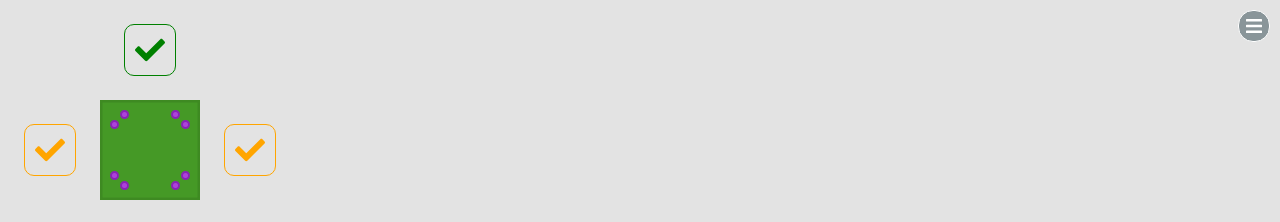
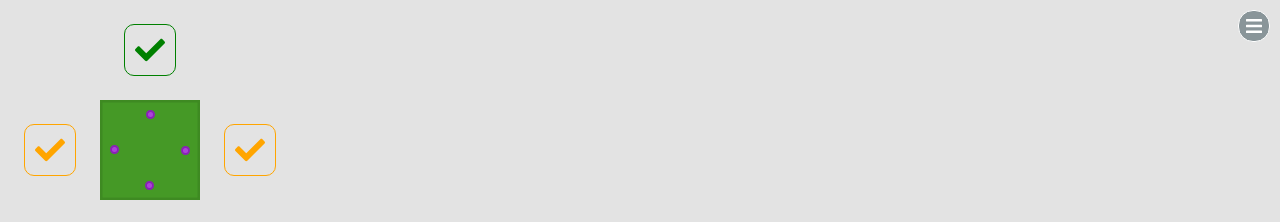
Before and after one commit to superosku/openssone, a React (Create React App) app: page / in a window 1280 px wide. Both pictures are taken after a click on the picture 150 px from the left and 150 px from the top of the page. Shown: the top 222 px of the page. Built offline with nearby package versions, Linux system fonts and the light colour scheme.

Commit message:
Add road points and debug

```diff
--- a/src/App.scss
+++ b/src/App.scss
@@ -177,6 +177,31 @@ html, body, #root, .main-container {
           right: 10px;
         }
       }
+      .debug-road {
+        position: absolute;
+        width: 5px;
+        height: 5px;
+        border-radius: 50%;
+        border: 2px solid #8923b5;
+        background-color: #ac42db;
+
+        &.debug-road-0 {
+          bottom: 10px;
+          right: 46px;
+        }
+        &.debug-road-1 {
+          bottom: 46px;
+          left: 10px;
+        }
+        &.debug-road-2 {
+          top: 10px;
+          left: 46px;
+        }
+        &.debug-road-3 {
+          top: 46px;
+          right: 10px;
+        }
+      }
 
       .piece-status {
         width: 100px;
--- a/src/App.tsx
+++ b/src/App.tsx
@@ -36,15 +36,18 @@ class Piece {
   sideTypes: [PieceSideType, PieceSideType, PieceSideType, PieceSideType];
   extraInfo: PieceExtraInfo
   sideConnections: [number, number, number, number, number, number, number, number];
+  roadConnections: [number, number, number, number];
 
   constructor(
     sideTypes: [PieceSideType, PieceSideType, PieceSideType, PieceSideType],
     extraInfo: PieceExtraInfo = PieceExtraInfo.empty,
     sideConnections: [number, number, number, number, number, number, number, number] = [1, 2, 3, 4, 5, 6, 7, 8],
+    roadConnections: [number, number, number, number] = [0, 0, 0, 0]
   ) {
     this.sideTypes = sideTypes
     this.extraInfo = extraInfo
     this.sideConnections = sideConnections
+    this.roadConnections = roadConnections
   }
 
   getBottom() {
@@ -310,7 +313,6 @@ class Piece {
         this.sideTypes[(3 + rotation) % 4],
       ],
       this.extraInfo,
-      // Fix SideConnection rotations
       [
         this.sideConnections[(0 + (rotation * 2)) % 8],
         this.sideConnections[(1 + (rotation * 2)) % 8],
@@ -320,6 +322,12 @@ class Piece {
         this.sideConnections[(5 + (rotation * 2)) % 8],
         this.sideConnections[(6 + (rotation * 2)) % 8],
         this.sideConnections[(7 + (rotation * 2)) % 8],
+      ],
+      [
+        this.roadConnections[(0 + rotation) % 4],
+        this.roadConnections[(1 + rotation) % 4],
+        this.roadConnections[(2 + rotation) % 4],
+        this.roadConnections[(3 + rotation) % 4],
       ]
     )
   }
@@ -338,32 +346,38 @@ const pieces = [
   new Piece(
     [PieceSideType.road, PieceSideType.empty, PieceSideType.empty, PieceSideType.empty,],
     undefined,
-    [1, 1, 1, 1, 1, 1, 1, 1]
+    [1, 1, 1, 1, 1, 1, 1, 1],
+    [1, 0, 0, 0]
   ),
   new Piece(
     [PieceSideType.road, PieceSideType.road, PieceSideType.empty, PieceSideType.empty,],
     undefined,
-    [1, 2, 2, 1, 1, 1, 1, 1]
+    [1, 2, 2, 1, 1, 1, 1, 1],
+    [1, 1, 0, 0]
   ),
   new Piece(
     [PieceSideType.road, PieceSideType.empty, PieceSideType.road, PieceSideType.empty,],
     undefined,
-    [1, 2, 2, 2, 2, 1, 1, 1]
+    [1, 2, 2, 2, 2, 1, 1, 1],
+    [1, 0, 1, 0]
   ),
   new Piece(
     [PieceSideType.empty, PieceSideType.road, PieceSideType.road, PieceSideType.road,],
     undefined,
-    [1, 1, 1, 2, 2, 3, 3, 1]
+    [1, 1, 1, 2, 2, 3, 3, 1],
+    [0, 1, 2, 3]
   ),
   new Piece(
     [PieceSideType.road, PieceSideType.road, PieceSideType.road, PieceSideType.road,],
     undefined,
-    [1, 2, 2, 3, 3, 4, 4, 1]
+    [1, 2, 2, 3, 3, 4, 4, 1],
+    [1, 2, 3, 4]
   ),
   new Piece(
     [PieceSideType.castle, PieceSideType.road, PieceSideType.road, PieceSideType.castle,],
     undefined,
-    [1, 1, 2, 3, 3, 2, 1, 1]
+    [1, 1, 2, 3, 3, 2, 1, 1],
+    [0, 1, 1, 0]
   ),
   new Piece(
     [PieceSideType.castle, PieceSideType.empty, PieceSideType.empty, PieceSideType.castle,],
@@ -373,12 +387,14 @@ const pieces = [
   new Piece(
     [PieceSideType.empty, PieceSideType.road, PieceSideType.castle, PieceSideType.road,],
     undefined,
-    [1, 1, 1, 2, 3, 3, 2, 1]
+    [1, 1, 1, 2, 3, 3, 2, 1],
+    [0, 1, 0, 1]
   ),
   new Piece(
     [PieceSideType.castle, PieceSideType.road, PieceSideType.castle, PieceSideType.empty,],
     undefined,
-    [1, 1, 2, 2, 3, 3, 2, 2]
+    [1, 1, 2, 2, 3, 3, 2, 2],
+    [0, 1, 0, 0]
   ),
   new Piece(
     [PieceSideType.castle, PieceSideType.empty, PieceSideType.castle, PieceSideType.empty,],
@@ -388,12 +404,14 @@ const pieces = [
   new Piece(
     [PieceSideType.castle, PieceSideType.road, PieceSideType.castle, PieceSideType.empty,],
     PieceExtraInfo.oppositeCastleFull,
-    [1, 1, 2, 3, 1, 1, 4, 4]
+    [1, 1, 2, 3, 1, 1, 4, 4],
+    [0, 1, 0, 0]
   ),
   new Piece(
     [PieceSideType.castle, PieceSideType.castle, PieceSideType.castle, PieceSideType.road,],
     undefined,
-    [1, 1, 1, 1, 1, 1, 2, 3]
+    [1, 1, 1, 1, 1, 1, 2, 3],
+    [0, 0, 0, 1]
   ),
   new Piece(
     [PieceSideType.castle, PieceSideType.castle, PieceSideType.castle, PieceSideType.empty,],
@@ -408,7 +426,8 @@ const pieces = [
   new Piece(
     [PieceSideType.castle, PieceSideType.road, PieceSideType.road, PieceSideType.empty,],
     PieceExtraInfo.monastery,
-    [1, 1, 2, 3, 3, 2, 2, 2]
+    [1, 1, 2, 3, 3, 2, 2, 2],
+    [0, 1, 2, 0]
   ),
   new Piece(
     [PieceSideType.empty, PieceSideType.empty, PieceSideType.empty, PieceSideType.empty,],
@@ -418,7 +437,8 @@ const pieces = [
   new Piece(
     [PieceSideType.road, PieceSideType.empty, PieceSideType.empty, PieceSideType.empty,],
     PieceExtraInfo.monastery,
-    [1, 1, 1, 1, 1, 1, 1, 1]
+    [1, 1, 1, 1, 1, 1, 1, 1],
+    [1, 0, 0, 0]
   ),
   new Piece(
     [PieceSideType.river, PieceSideType.empty, PieceSideType.empty, PieceSideType.empty,],
@@ -438,22 +458,26 @@ const pieces = [
   new Piece(
     [PieceSideType.river, PieceSideType.empty, PieceSideType.river, PieceSideType.road,],
     PieceExtraInfo.monastery,
-    [1, 2, 2, 2, 2, 3, 3, 1]
+    [1, 2, 2, 2, 2, 3, 3, 1],
+    [0, 0, 0, 1]
   ),
   new Piece(
     [PieceSideType.river, PieceSideType.empty, PieceSideType.river, PieceSideType.road,],
     undefined,
-    [1, 2, 2, 2, 2, 3, 3, 1]
+    [1, 2, 2, 2, 2, 3, 3, 1],
+    [0, 0, 0, 1]
   ),
   new Piece(
     [PieceSideType.river, PieceSideType.river, PieceSideType.road, PieceSideType.road,],
     undefined,
-    [1, 2, 2, 1, 1, 3, 3, 1]
+    [1, 2, 2, 1, 1, 3, 3, 1],
+    [0, 0, 1, 1]
   ),
   new Piece(
     [PieceSideType.river, PieceSideType.castle, PieceSideType.river, PieceSideType.road,],
     undefined,
-    [1, 2, 3, 3, 2, 4, 4, 1]
+    [1, 2, 3, 3, 5, 4, 4, 1],
+    [0, 0, 0, 1]
   ),
   new Piece(
     [PieceSideType.river, PieceSideType.river, PieceSideType.castle, PieceSideType.castle,],
@@ -482,6 +506,12 @@ interface IOctant {
   x: number
   y: number
   octa: number
+}
+
+interface IRoad {
+  x: number
+  y: number
+  road: number
 }
 
 class Map {
@@ -633,6 +663,62 @@ class Map {
 
     return visited
   }
+
+  getRoadPoints(firstX: number, firstY: number, firstRoad: number) {
+    const first: IRoad = {
+      x: firstX,
+      y: firstY,
+      road: firstRoad,
+    }
+
+    let visited: IRoad[] = [first];
+
+    const pushToVisited = (thisRoad: IRoad) => {
+      if (!visited.some((existing) => {
+        return existing.x === thisRoad.x && existing.y === thisRoad.y && existing.road === thisRoad.road
+      })) {
+        visited.push(thisRoad)
+      }
+    }
+
+    for (let index = 0; index < visited.length; index++) {
+      let current = visited[index]
+      if (!current) {
+        break
+      }
+      const thisPiece = this.getAt(current.x, current.y).piece
+      const roadIndex = thisPiece.roadConnections[current.road]
+
+      for (let i = 0; i < thisPiece.roadConnections.length; i++) {
+        if (thisPiece.roadConnections[i] === roadIndex) {
+          const newRoad: IRoad = {
+            x: current.x,
+            y: current.y,
+            road: i,
+          }
+          pushToVisited(newRoad)
+        }
+      }
+      const roadOpposites: { [key: number]: number } = {0: 2, 1: 3, 2: 0, 3: 1}
+      const newRoad = roadOpposites[current.road]
+
+      if ((current.road === 0) && (this.getAt(current.x, current.y + 1))) {
+        pushToVisited({x: current.x, y: current.y + 1, road: newRoad})
+      }
+      if ((current.road === 1) && (this.getAt(current.x - 1, current.y))) {
+        pushToVisited({x: current.x - 1, y: current.y, road: newRoad})
+      }
+      if ((current.road === 2) && (this.getAt(current.x, current.y - 1))) {
+        pushToVisited({x: current.x, y: current.y - 1, road: newRoad})
+      }
+      if ((current.road === 3) && (this.getAt(current.x + 1, current.y))) {
+        pushToVisited({x: current.x + 1, y: current.y, road: newRoad})
+      }
+    }
+    console.log(visited)
+    return visited
+  }
+
 }
 
 interface IMapDisplayProps {
@@ -651,6 +737,7 @@ const MapDisplay = (
   }: IMapDisplayProps
 ) => {
   const [debugOctants, setDebugOctants] = React.useState<IOctant[]>([])
+  const [debugRoads, setDebugRoads] = React.useState<IRoad[]>([])
 
   const mapRange = React.useMemo(() => map.getRange(), [map])
 
@@ -696,6 +783,29 @@ const MapDisplay = (
                       (100 / (zoomLevel || 100))
                     )
 
+                    // Road Click
+                    let road = -1
+
+                    if (clickX >= 45 && clickX <= 55) {
+                      if (clickY < 50) {
+                        road = 2
+                      } else {
+                        road = 0
+                      }
+                    } if (clickY >= 45 && clickY <= 55) {
+                      if (clickX < 50) {
+                        road = 1
+                      } else {
+                        road = 3
+                      }
+                    }
+
+                    if (road !== -1) {
+                      const roads = map.getRoadPoints(x, y, road)
+                      setDebugRoads(roads)
+                    } else {
+
+                    // Octant Click
                     let octant = 0
 
                     if (clickY < 50) {
@@ -730,12 +840,19 @@ const MapDisplay = (
 
                     const octants = map.getCastlePoints(x, y, octant)
                     setDebugOctants(octants)
+                  }
                   }}
                 />
                 {debugOctants.filter(q => q.x === x && q.y === y).map(q => {
                   return <span
                     className={'debug-octant debug-octant-' + q.octa}
                     key={q.octa}
+                  ></span>
+                })}
+                {debugRoads.filter(q => q.x === x && q.y === y).map(q => {
+                  return <span
+                    className={'debug-road debug-road-' + q.road}
+                    key={q.road}
                   ></span>
                 })}
               </>
```
